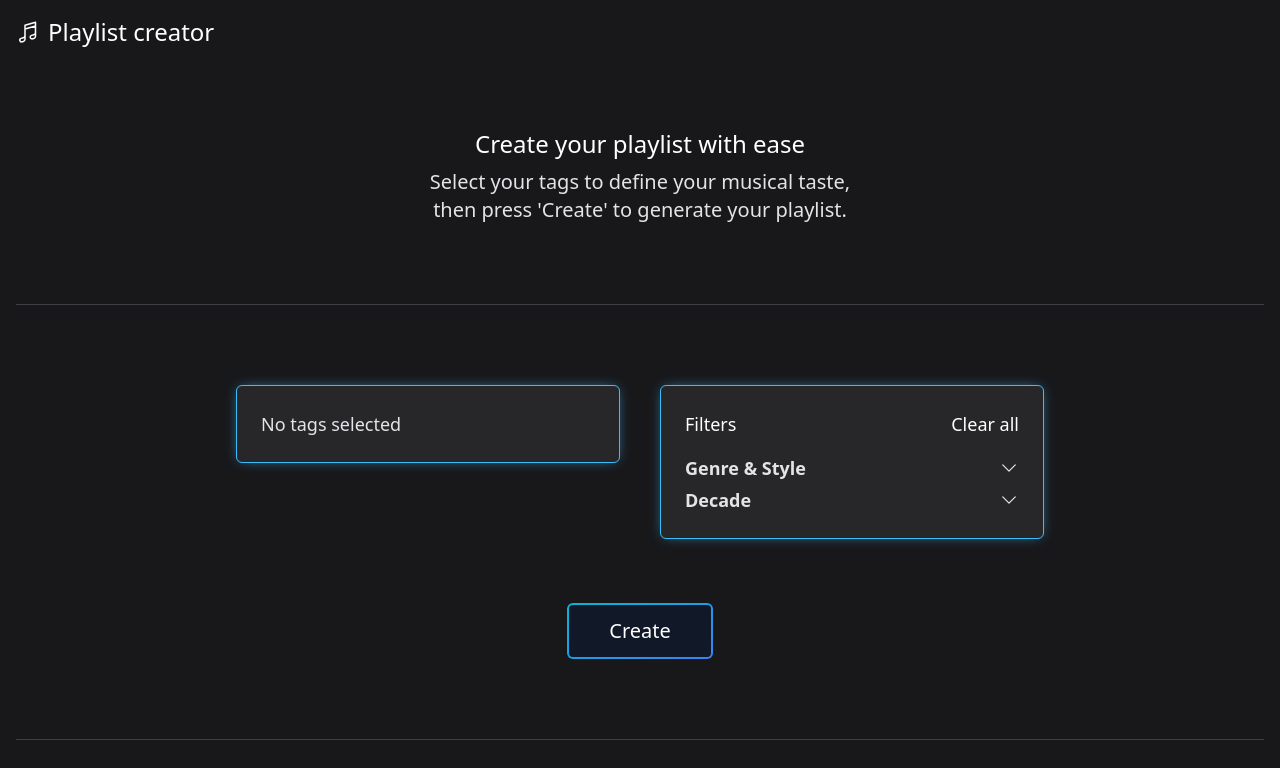
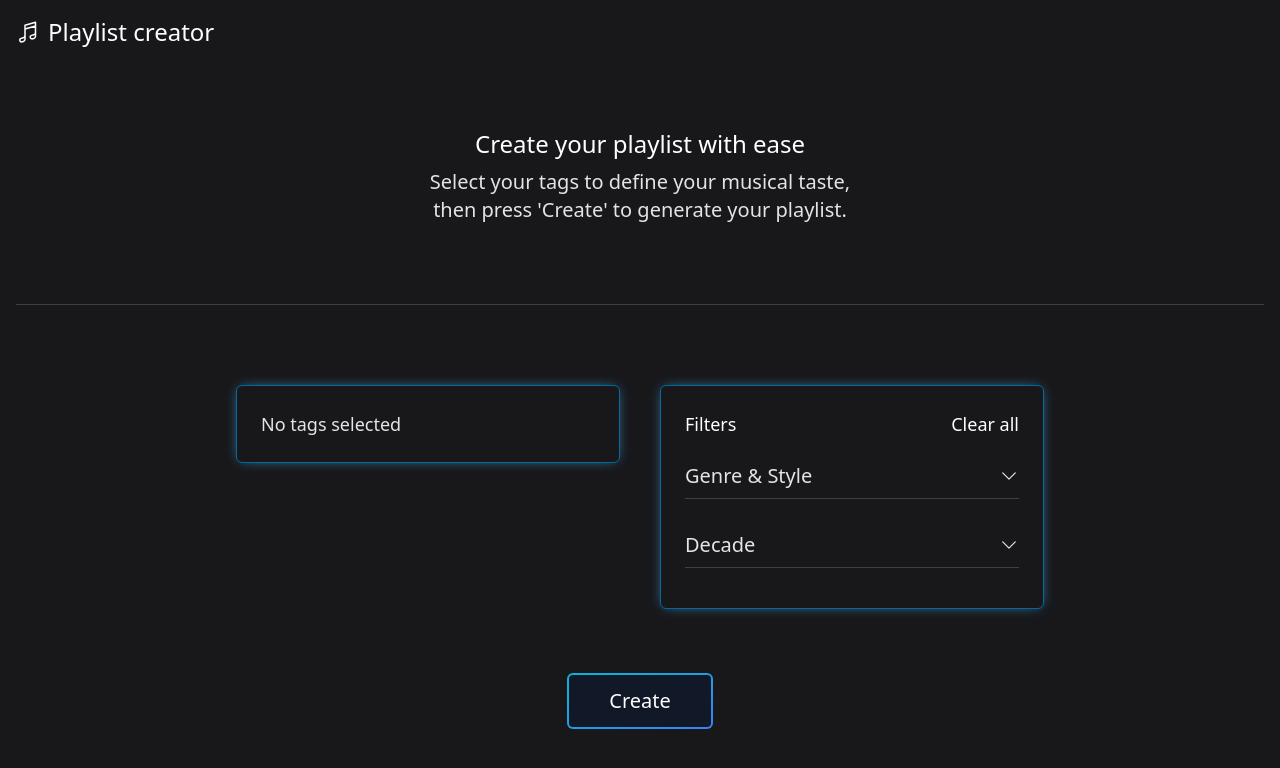
Before and after one commit to NikoSoder/music-playlist-creator, a React (Vite) app: page / in a window 1280 px wide. Shown: the top 768 px of the page. Built offline with nearby package versions, Linux system fonts and the light colour scheme.

Commit message:
Filtersection clean up (#6)
* Remove Filters.tsx

* Create array for filters

* Clean up FilterSection logic

* Change some styles

```diff
--- a/src/components/FilterSection.tsx
+++ b/src/components/FilterSection.tsx
@@ -1,12 +1,12 @@
 import { useState } from "react";
 import Tags from "./Tags";
-import Filters from "./Filters";
 import { Dispatch } from "react";
-import { genresAndStyles } from "../shared/genres_and_styles";
-import { decades } from "../shared/decades";
 import { getPlaylist } from "../api/api_service";
 import { APIResult } from "../types/response";
 import { Song } from "../types/response";
+import { filters } from "../shared/filters";
+import { ChevronDownIcon } from "@heroicons/react/24/outline";
+import { CheckIcon } from "@heroicons/react/24/outline";
 
 interface ChildPropsFilterSection {
   isOpenModal: boolean;
@@ -26,8 +26,15 @@ const FilterSection = ({
   setAPIResponseMessage,
 }: ChildPropsFilterSection) => {
   const [activeTags, setActiveTags] = useState<string[]>([]);
-  const [toggleGenres, setToggleGenres] = useState(false);
-  const [toggleDecades, setToggleDecades] = useState(false);
+  const [expandedFilter, setExpandeFilter] = useState<number>();
+
+  const togglePlaylist = (index: number) => {
+    if (index === expandedFilter) {
+      setExpandeFilter(undefined);
+    } else {
+      setExpandeFilter(index);
+    }
+  };
 
   const createPlaylist = async () => {
     setIsOpenModal(false);
@@ -61,24 +68,6 @@ const FilterSection = ({
     setActiveTags((state) => state.filter((item) => item !== filter));
   };
 
-  const handleFilterDropdowns = (filter: string) => {
-    // close other dropdowns when one filter is clicked
-    // todo: make this function cleaner
-    if (filter === "Genre & Style" && toggleGenres) {
-      return setToggleGenres(!toggleGenres);
-    }
-    if (filter === "Decade" && toggleDecades) {
-      return setToggleDecades(!toggleDecades);
-    }
-    if (filter === "Genre & Style") {
-      setToggleGenres(true);
-      setToggleDecades(false);
-    } else {
-      setToggleDecades(true);
-      setToggleGenres(false);
-    }
-  };
-
   return (
     <section className="container mx-auto border-b border-b-zinc-700 py-20">
       <section className="mb-16 flex flex-col items-center justify-center gap-10 md:flex-row md:items-start">
@@ -88,8 +77,8 @@ const FilterSection = ({
           handleRemoveFromActiveTags={removeFromActiveTags}
         />
         {/* choose filters */}
-        <section className="w-full max-w-sm rounded-md border border-sky-400 bg-zinc-800 p-6 shadow-blue">
-          <div className="mb-4 flex items-center justify-between text-white">
+        <section className="w-full max-w-sm rounded-md border border-sky-700 bg-zinc-900 p-6 shadow-blue">
+          <div className="mb-6 flex items-center justify-between text-white">
             <h2 className="text-lg">Filters</h2>
             <button
               className="hover:underline"
@@ -98,24 +87,52 @@ const FilterSection = ({
               Clear all
             </button>
           </div>
-          <div className="space-y-1">
-            <Filters
-              title="Genre & Style"
-              activeTags={activeTags}
-              handleFilterDropdowns={handleFilterDropdowns}
-              handleAddToActiveTags={addToActiveTags}
-              filterArray={genresAndStyles}
-              isToggleActive={toggleGenres}
-            />
-            <Filters
-              title="Decade"
-              activeTags={activeTags}
-              handleFilterDropdowns={handleFilterDropdowns}
-              handleAddToActiveTags={addToActiveTags}
-              filterArray={decades}
-              isToggleActive={toggleDecades}
-            />
-          </div>
+          <section className="flex flex-col items-center justify-center gap-4">
+            {filters.map((filtertype, index) => (
+              <div className="w-full rounded-md" key={index}>
+                <div
+                  onClick={() => togglePlaylist(index)}
+                  className="cursor-pointer border-b border-zinc-700 pb-2 text-xl"
+                >
+                  <div className="flex items-center justify-between">
+                    <h2>{filtertype.title}</h2>
+                    <ChevronDownIcon
+                      className={`h-5 w-5 transition-all ${
+                        expandedFilter === index && "rotate-180"
+                      }`}
+                    />
+                  </div>
+                </div>
+                <ul
+                  className={`${
+                    expandedFilter === index ? "max-h-96" : "max-h-0"
+                  } my-2 flex flex-col gap-2 overflow-hidden overflow-y-auto transition-all duration-500 ease-in-out`}
+                >
+                  {filtertype.filtersArr.map((filter, index) => (
+                    <li key={index}>
+                      <button
+                        className="relative"
+                        onClick={() => addToActiveTags(filter)}
+                      >
+                        <p
+                          className={`ps-6 ${
+                            activeTags.includes(filter) && "text-blue-200"
+                          }`}
+                        >
+                          {filter}
+                        </p>
+                        {activeTags.includes(filter) && (
+                          <span className="absolute inset-y-0 left-0 top-0 flex items-center">
+                            <CheckIcon className="h-5 w-5 text-blue-200" />
+                          </span>
+                        )}
+                      </button>
+                    </li>
+                  ))}
+                </ul>
+              </div>
+            ))}
+          </section>
         </section>
       </section>
       {/* create playlist button */}
--- a/src/components/Filters.tsx
+++ /dev/null
@@ -1,61 +0,0 @@
-import { CheckIcon } from "@heroicons/react/24/outline";
-import { ChevronDownIcon } from "@heroicons/react/24/outline";
-
-interface ChildPropsFilters {
-  title: string;
-  activeTags: string[];
-  handleFilterDropdowns: (filter: string) => void;
-  handleAddToActiveTags: (filter: string) => void;
-  filterArray: string[];
-  isToggleActive: boolean;
-}
-
-const Filters = ({
-  title,
-  activeTags,
-  handleFilterDropdowns,
-  handleAddToActiveTags,
-  filterArray,
-  isToggleActive,
-}: ChildPropsFilters) => {
-  return (
-    <>
-      <button
-        onClick={() => handleFilterDropdowns(title)}
-        className="flex w-full items-center justify-between"
-      >
-        <p className="font-semibold">{title}</p>
-        <ChevronDownIcon
-          className={`h-5 w-5 transition-all ${isToggleActive && "rotate-180"}`}
-        />
-      </button>
-      {isToggleActive && (
-        <ul className="max-h-72 animate-[fadeIn_400ms] overflow-y-auto">
-          {filterArray.map((filter) => (
-            <li key={filter}>
-              <button
-                className="relative"
-                onClick={() => handleAddToActiveTags(filter)}
-              >
-                <p
-                  className={`ps-6 ${
-                    activeTags.includes(filter) && "text-blue-200"
-                  }`}
-                >
-                  {filter}
-                </p>
-                {activeTags.includes(filter) && (
-                  <span className="absolute inset-y-0 left-0 top-0 flex items-center">
-                    <CheckIcon className="h-5 w-5 text-blue-200" />
-                  </span>
-                )}
-              </button>
-            </li>
-          ))}
-        </ul>
-      )}
-    </>
-  );
-};
-
-export default Filters;
--- a/src/components/Tags.tsx
+++ b/src/components/Tags.tsx
@@ -8,16 +8,16 @@ interface ChildPropsTags {
 const Tags = ({ activeTags, handleRemoveFromActiveTags }: ChildPropsTags) => {
   return (
     <div className="w-full max-w-sm">
-      <ul className="flex w-full flex-wrap gap-2 rounded-md border border-sky-400 bg-zinc-800 p-6 shadow-blue">
+      <ul className="flex w-full flex-wrap gap-2 rounded-md border border-sky-700 bg-zinc-900 p-6 shadow-blue">
         {activeTags.length ? (
           activeTags.map((tag) => (
             <li className="group" key={Math.random()}>
               <button
-                className="flex items-center gap-2 rounded bg-zinc-700 px-3 py-2"
+                className="flex items-center gap-2 rounded bg-zinc-800 px-3 py-2"
                 onClick={() => handleRemoveFromActiveTags(tag)}
               >
                 {tag}
-                <div className="rounded-full p-1 transition-all group-hover:bg-zinc-500">
+                <div className="rounded-full p-1 transition-all group-hover:bg-zinc-600">
                   <XMarkIcon className="h-4 w-4 group-hover:text-white" />
                 </div>
               </button>
--- /dev/null
+++ b/src/shared/filters.ts
@@ -0,0 +1,13 @@
+import { genresAndStyles } from "./genres_and_styles";
+import { decades } from "./decades";
+
+export const filters = [
+  {
+    title: "Genre & Style",
+    filtersArr: genresAndStyles,
+  },
+  {
+    title: "Decade",
+    filtersArr: decades,
+  },
+];
```
